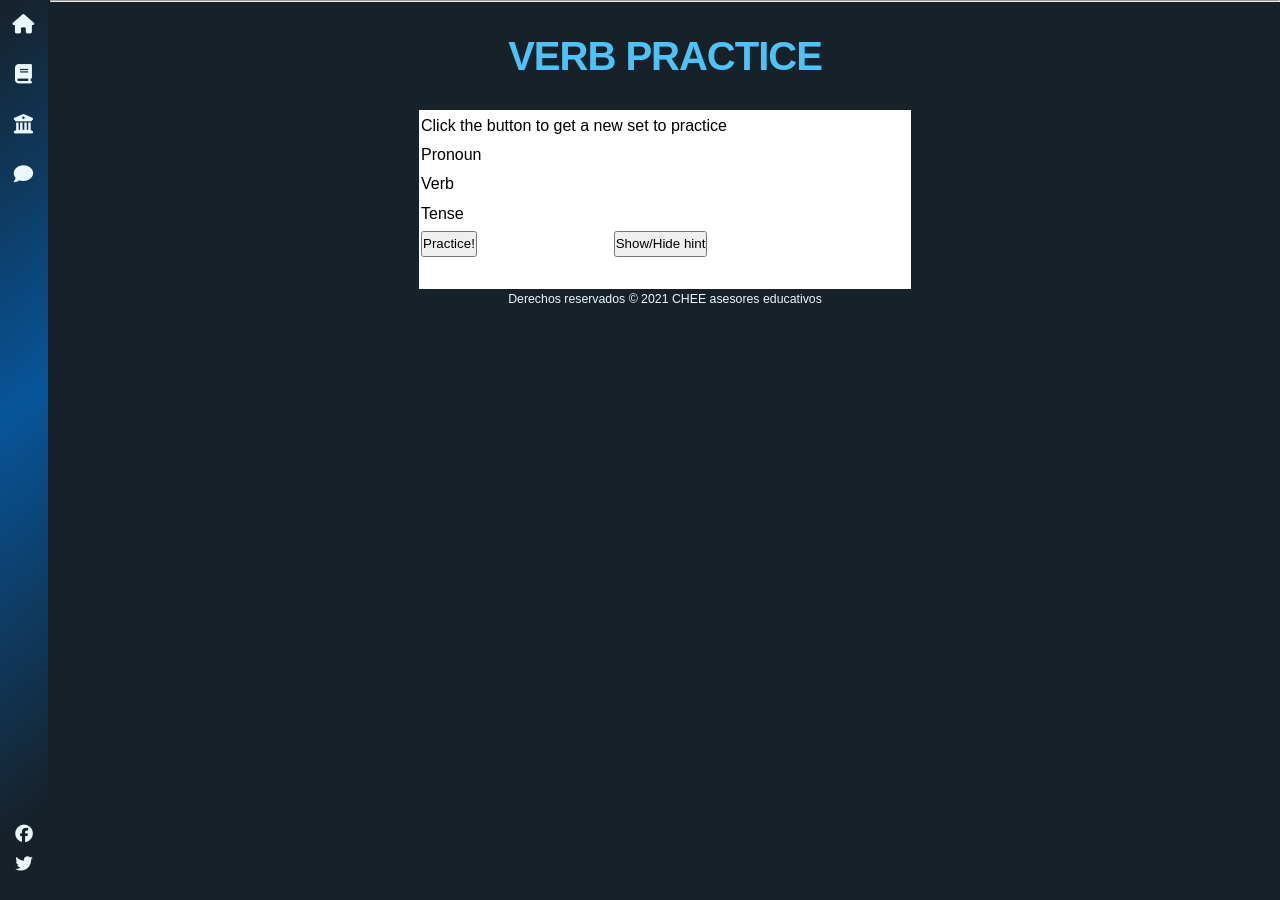
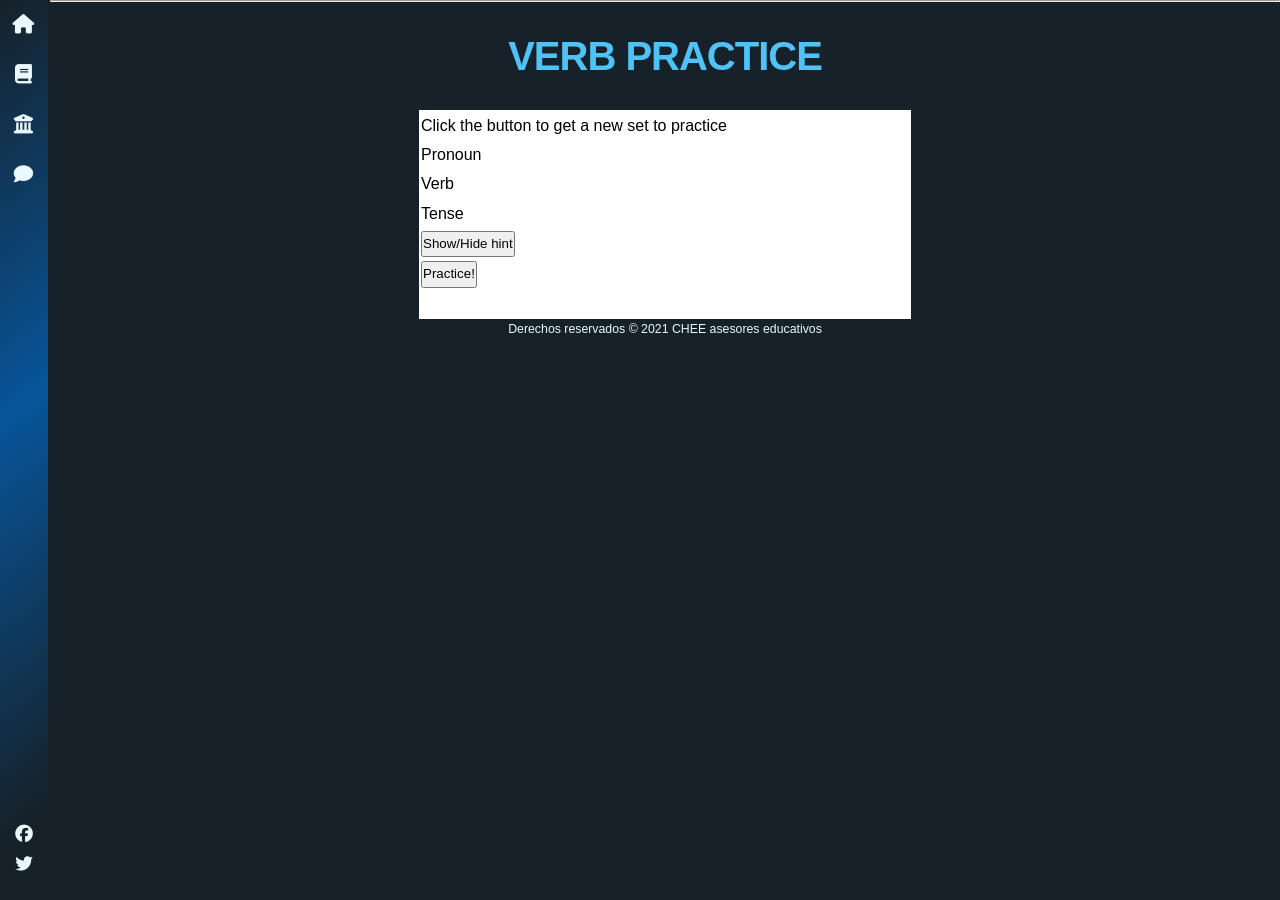
Before and after one commit to camachevaz/ESL, a Jekyll site: the page built from _posts/2021-12-14-verbos.markdown, in a window 1280 px wide. Built offline with Jekyll 4.4.1, drawn with Linux system fonts in a browser that asks for light colours; nearby versions of some CDN libraries; some web fonts are replaced.

Commit message:
Update 2021-12-14-verbos.markdown

```diff
--- a/_posts/2021-12-14-verbos.markdown
+++ b/_posts/2021-12-14-verbos.markdown
@@ -29,8 +29,11 @@ summary: Practice different time tenses with quick templates of pronouns and ver
             <td id="tense"></td>
         </tr>
         <tr>
-            <td><button type="button" value="Practice!" onclick="getPractice()">Practice!</button></td>
             <td><button type="button" value="Practice!" onclick="toggleHint()">Show/Hide hint</button></td>
+            <td id="hint"></td>
+        </tr>
+        <tr>
+            <td colspan="2"><button type="button" value="Practice!" onclick="getPractice()">Practice!</button></td>
         </tr>
     </tbody>
 </table>
```
